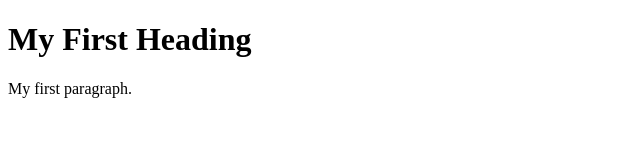
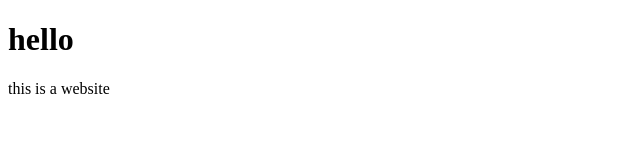
Before and after one commit to fate-com/fate-com.github.io, a plain HTML site: page index.html in a window 1280 px wide. Shown: the whole page, without its empty margins (0-640 px from the left). Drawn offline with Linux system fonts and the light colour scheme.

Commit message:
Update index.html

```diff
--- a/index.html
+++ b/index.html
@@ -1,9 +1,14 @@
 <!DOCTYPE html>
 <html>
-<body>
-
-<h1>My First Heading</h1>
-<p>My first paragraph.</p>
-
-</body>
+  <title>
+    Fate
+  </title>
+  <body>
+    <h1>
+      hello
+    </h1>
+    <p1>
+      this is a website
+    </p1>
+  </body>
 </html>
```
